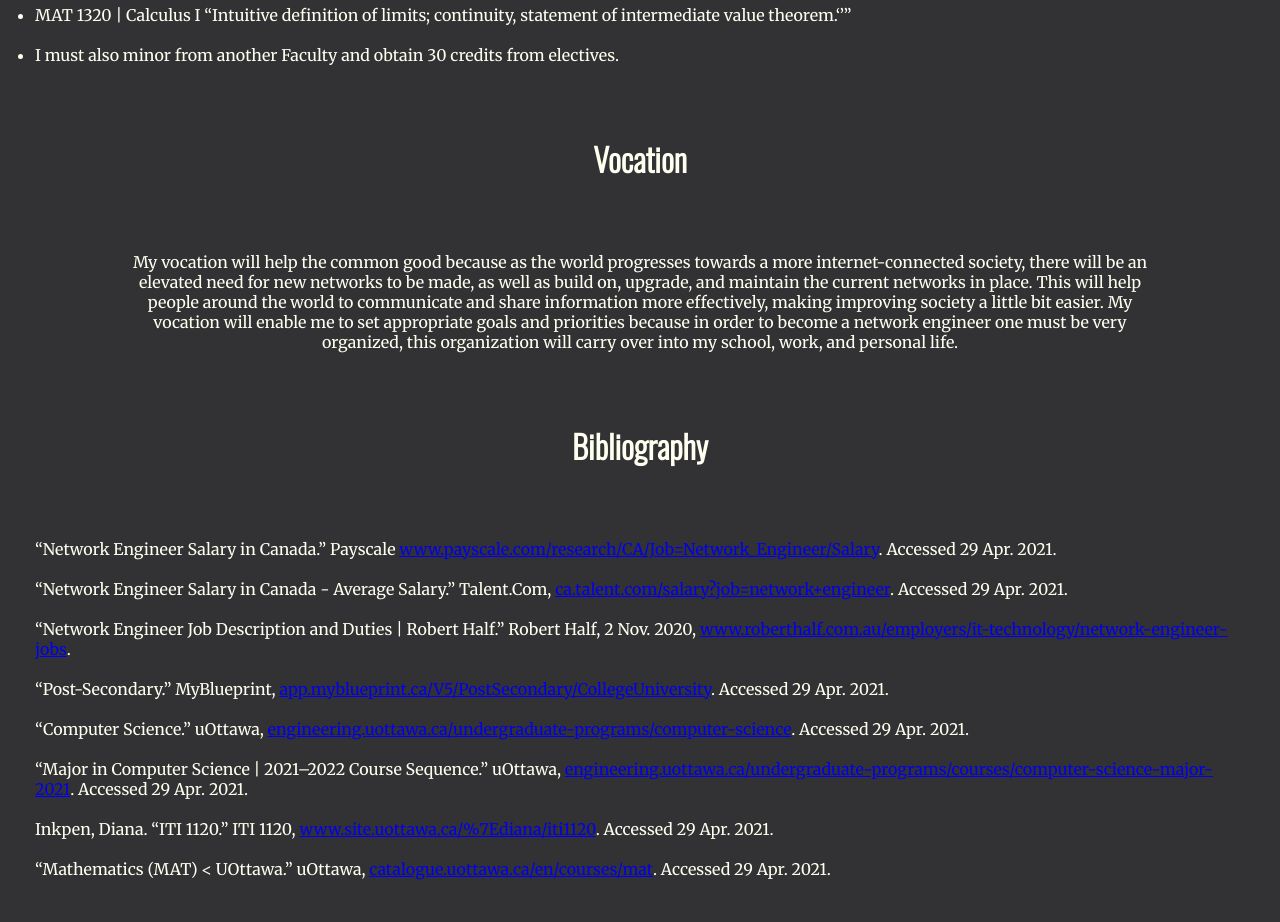
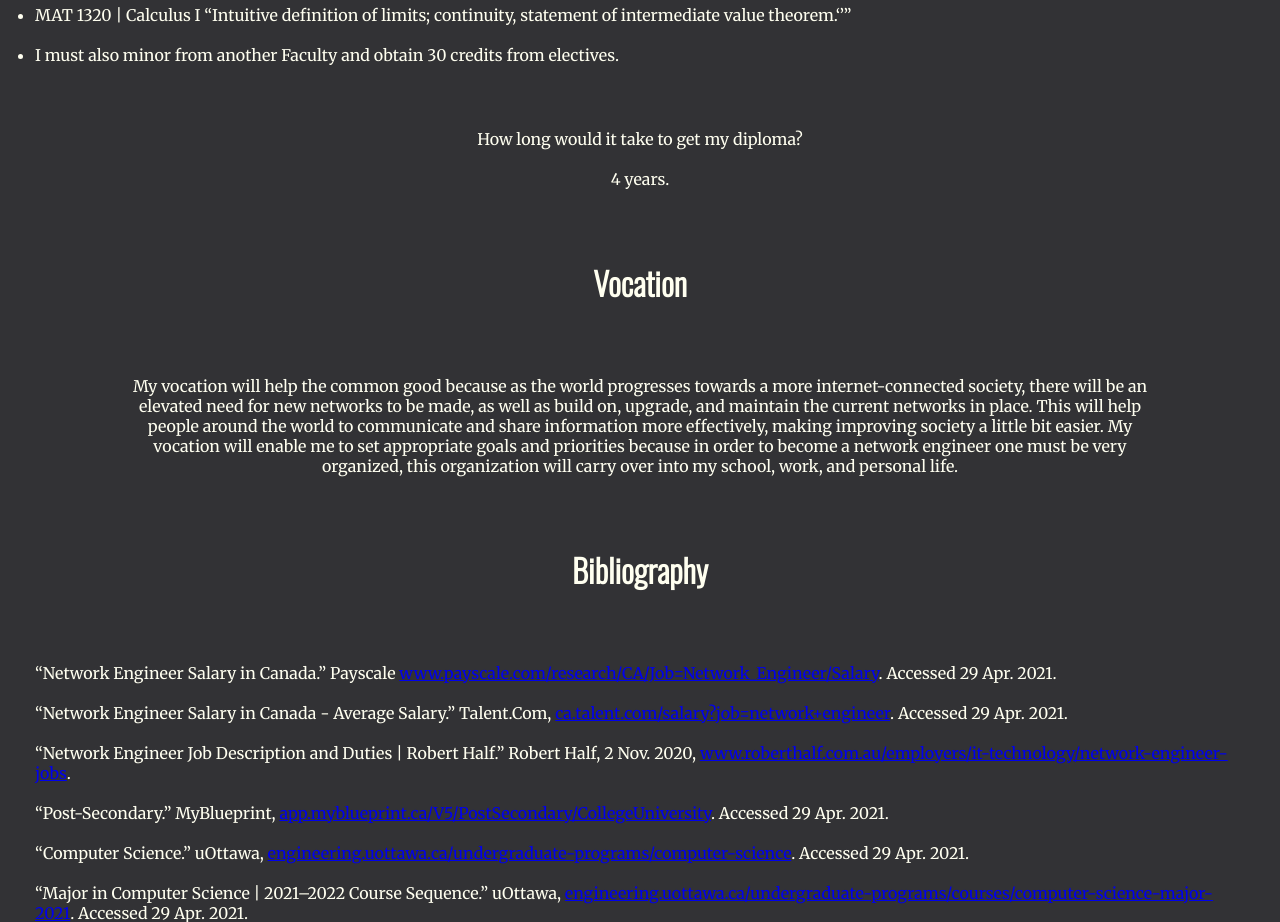
Before and after one commit to DavidP-H/Assignment-3, a plain HTML site: page index.html in a window 1280 px wide. Shown: the part 1840-2762 px from the top of the page. Drawn offline with nearby package versions, Linux system fonts and the light colour scheme.

Commit message:
added length of time

```diff
--- a/index.html
+++ b/index.html
@@ -54,6 +54,7 @@
       <li>MAT 1320 | Calculus I <q>Intuitive definition of limits; continuity, statement of intermediate value theorem.<q></li><br>
       <li>I must also minor from another Faculty and obtain 30 credits from electives.</li>
     </ul>
+    <p class="text">How long would it take to get my diploma?<br><br>4 years.</p>
     <h3 class="header">Vocation</h3>
     <p class="text">My vocation will help the common good because as the world progresses towards a more internet-connected society, there will be an elevated need for new networks to be made, as well as build on, upgrade, and maintain the current networks in place. This will help people around the world to communicate and share information more effectively, making improving society a little bit easier. My vocation will enable me to set appropriate goals and priorities because in order to become a network engineer one must be very organized, this organization will carry over into my school, work, and personal life.</p>
     <h4 class="header">Bibliography</h4>
```
